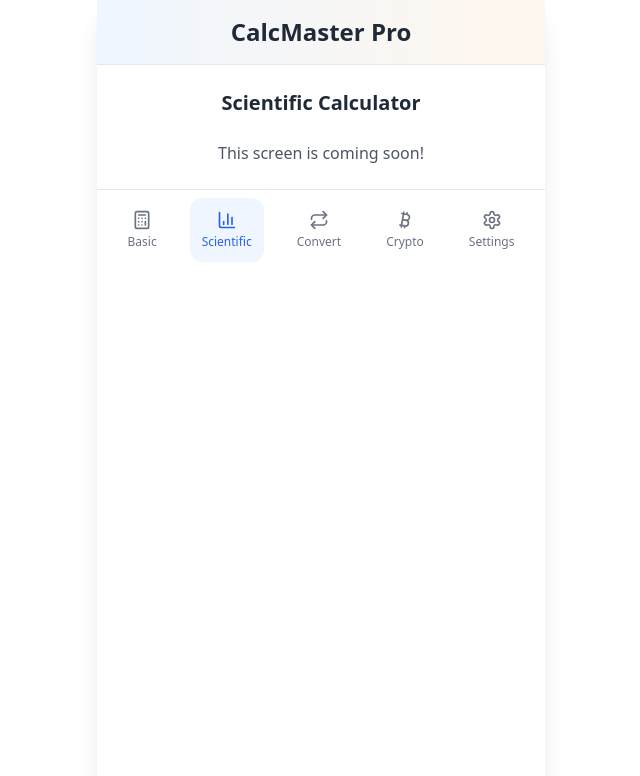
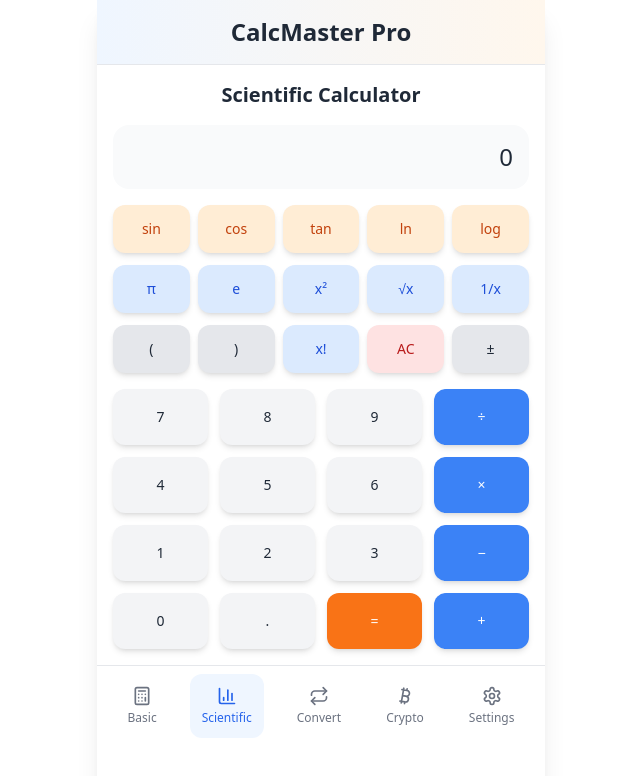
Before and after one commit to mouhcineelkazbouri/calc-master-touch, a React (Vite) app: page / in a window 1280 px wide. Both pictures are taken after a click on the button "Scientific". Shown: the top 776 px of the page, without its empty margins (319-959 px from the left). Built offline with nearby package versions, Linux system fonts and the light colour scheme.

Commit message:
Add scientific calculator screen
Implement the scientific calculator screen with basic functionality.

```diff
--- a/src/pages/Index.tsx
+++ b/src/pages/Index.tsx
@@ -1,4 +1,3 @@
-
 import React, { useState } from 'react';
 import { Calculator, BarChart3, Repeat, Bitcoin, Settings } from 'lucide-react';
 
@@ -54,6 +53,203 @@ const Index = () => {
     );
   };
 
+  // Scientific Calculator Component
+  const ScientificCalculator = () => {
+    const [display, setDisplay] = useState('0');
+    const [previousValue, setPreviousValue] = useState<number | null>(null);
+    const [operation, setOperation] = useState<string | null>(null);
+    const [waitingForNewValue, setWaitingForNewValue] = useState(false);
+
+    const inputNumber = (num: string) => {
+      if (waitingForNewValue) {
+        setDisplay(num);
+        setWaitingForNewValue(false);
+      } else {
+        setDisplay(display === '0' ? num : display + num);
+      }
+    };
+
+    const inputOperation = (nextOperation: string) => {
+      const inputValue = parseFloat(display);
+
+      if (previousValue === null) {
+        setPreviousValue(inputValue);
+      } else if (operation) {
+        const currentValue = previousValue || 0;
+        const newValue = calculate(currentValue, inputValue, operation);
+        setDisplay(String(newValue));
+        setPreviousValue(newValue);
+      }
+
+      setWaitingForNewValue(true);
+      setOperation(nextOperation);
+    };
+
+    const calculate = (firstValue: number, secondValue: number, operation: string) => {
+      switch (operation) {
+        case '+':
+          return firstValue + secondValue;
+        case '−':
+          return firstValue - secondValue;
+        case '×':
+          return firstValue * secondValue;
+        case '÷':
+          return firstValue / secondValue;
+        default:
+          return secondValue;
+      }
+    };
+
+    const performCalculation = () => {
+      const inputValue = parseFloat(display);
+
+      if (previousValue !== null && operation) {
+        const newValue = calculate(previousValue, inputValue, operation);
+        setDisplay(String(newValue));
+        setPreviousValue(null);
+        setOperation(null);
+        setWaitingForNewValue(true);
+      }
+    };
+
+    const scientificOperation = (op: string) => {
+      const value = parseFloat(display);
+      let result = 0;
+
+      switch (op) {
+        case 'sin':
+          result = Math.sin((value * Math.PI) / 180);
+          break;
+        case 'cos':
+          result = Math.cos((value * Math.PI) / 180);
+          break;
+        case 'tan':
+          result = Math.tan((value * Math.PI) / 180);
+          break;
+        case 'ln':
+          result = Math.log(value);
+          break;
+        case 'log':
+          result = Math.log10(value);
+          break;
+        case 'x²':
+          result = value * value;
+          break;
+        case '√':
+          result = Math.sqrt(value);
+          break;
+        case '1/x':
+          result = 1 / value;
+          break;
+        case 'x!':
+          result = factorial(Math.floor(value));
+          break;
+        case 'π':
+          result = Math.PI;
+          break;
+        case 'e':
+          result = Math.E;
+          break;
+        default:
+          return;
+      }
+
+      setDisplay(String(result));
+      setWaitingForNewValue(true);
+    };
+
+    const factorial = (n: number): number => {
+      if (n < 0) return NaN;
+      if (n === 0 || n === 1) return 1;
+      let result = 1;
+      for (let i = 2; i <= n; i++) {
+        result *= i;
+      }
+      return result;
+    };
+
+    const clear = () => {
+      setDisplay('0');
+      setPreviousValue(null);
+      setOperation(null);
+      setWaitingForNewValue(false);
+    };
+
+    const toggleSign = () => {
+      setDisplay(display.charAt(0) === '-' ? display.slice(1) : '-' + display);
+    };
+
+    const ScientificButton = ({ onPress, title, backgroundColor = 'bg-gray-100', textColor = 'text-gray-800', size = 'h-12' }: any) => (
+      <button
+        className={`${size} ${backgroundColor} ${textColor} rounded-xl font-medium text-sm shadow-md hover:shadow-lg active:scale-95 transition-all duration-150 hover:brightness-105`}
+        onClick={onPress}
+      >
+        {title}
+      </button>
+    );
+
+    return (
+      <div className="p-4">
+        <h2 className="text-xl font-semibold text-gray-800 mb-4 text-center">Scientific Calculator</h2>
+
+        {/* Display */}
+        <div className="bg-gray-50 rounded-2xl p-4 mb-4">
+          <div className="text-right text-2xl font-light text-gray-800 break-all">{display}</div>
+        </div>
+
+        {/* Scientific Functions Row 1 */}
+        <div className="grid grid-cols-5 gap-2 mb-3">
+          <ScientificButton onPress={() => scientificOperation('sin')} title="sin" backgroundColor="bg-orange-100" textColor="text-orange-700" />
+          <ScientificButton onPress={() => scientificOperation('cos')} title="cos" backgroundColor="bg-orange-100" textColor="text-orange-700" />
+          <ScientificButton onPress={() => scientificOperation('tan')} title="tan" backgroundColor="bg-orange-100" textColor="text-orange-700" />
+          <ScientificButton onPress={() => scientificOperation('ln')} title="ln" backgroundColor="bg-orange-100" textColor="text-orange-700" />
+          <ScientificButton onPress={() => scientificOperation('log')} title="log" backgroundColor="bg-orange-100" textColor="text-orange-700" />
+        </div>
+
+        {/* Scientific Functions Row 2 */}
+        <div className="grid grid-cols-5 gap-2 mb-3">
+          <ScientificButton onPress={() => scientificOperation('π')} title="π" backgroundColor="bg-blue-100" textColor="text-blue-700" />
+          <ScientificButton onPress={() => scientificOperation('e')} title="e" backgroundColor="bg-blue-100" textColor="text-blue-700" />
+          <ScientificButton onPress={() => scientificOperation('x²')} title="x²" backgroundColor="bg-blue-100" textColor="text-blue-700" />
+          <ScientificButton onPress={() => scientificOperation('√')} title="√x" backgroundColor="bg-blue-100" textColor="text-blue-700" />
+          <ScientificButton onPress={() => scientificOperation('1/x')} title="1/x" backgroundColor="bg-blue-100" textColor="text-blue-700" />
+        </div>
+
+        {/* Scientific Functions Row 3 */}
+        <div className="grid grid-cols-5 gap-2 mb-4">
+          <ScientificButton onPress={() => inputNumber('(')} title="(" backgroundColor="bg-gray-200" />
+          <ScientificButton onPress={() => inputNumber(')')} title=")" backgroundColor="bg-gray-200" />
+          <ScientificButton onPress={() => scientificOperation('x!')} title="x!" backgroundColor="bg-blue-100" textColor="text-blue-700" />
+          <ScientificButton onPress={clear} title="AC" backgroundColor="bg-red-100" textColor="text-red-700" />
+          <ScientificButton onPress={toggleSign} title="±" backgroundColor="bg-gray-200" />
+        </div>
+
+        {/* Basic Calculator Buttons */}
+        <div className="grid grid-cols-4 gap-3">
+          <ScientificButton onPress={() => inputNumber('7')} title="7" size="h-14" />
+          <ScientificButton onPress={() => inputNumber('8')} title="8" size="h-14" />
+          <ScientificButton onPress={() => inputNumber('9')} title="9" size="h-14" />
+          <ScientificButton onPress={() => inputOperation('÷')} title="÷" backgroundColor="bg-blue-500" textColor="text-white" size="h-14" />
+
+          <ScientificButton onPress={() => inputNumber('4')} title="4" size="h-14" />
+          <ScientificButton onPress={() => inputNumber('5')} title="5" size="h-14" />
+          <ScientificButton onPress={() => inputNumber('6')} title="6" size="h-14" />
+          <ScientificButton onPress={() => inputOperation('×')} title="×" backgroundColor="bg-blue-500" textColor="text-white" size="h-14" />
+
+          <ScientificButton onPress={() => inputNumber('1')} title="1" size="h-14" />
+          <ScientificButton onPress={() => inputNumber('2')} title="2" size="h-14" />
+          <ScientificButton onPress={() => inputNumber('3')} title="3" size="h-14" />
+          <ScientificButton onPress={() => inputOperation('−')} title="−" backgroundColor="bg-blue-500" textColor="text-white" size="h-14" />
+
+          <ScientificButton onPress={() => inputNumber('0')} title="0" size="h-14" />
+          <ScientificButton onPress={() => inputNumber('.')} title="." size="h-14" />
+          <ScientificButton onPress={performCalculation} title="=" backgroundColor="bg-orange-500" textColor="text-white" size="h-14" />
+          <ScientificButton onPress={() => inputOperation('+')} title="+" backgroundColor="bg-blue-500" textColor="text-white" size="h-14" />
+        </div>
+      </div>
+    );
+  };
+
   // Simple placeholder components for other screens
   const OtherScreen = ({ title }: { title: string }) => (
     <div className="p-6 text-center">
@@ -67,7 +263,7 @@ const Index = () => {
       case 'basic':
         return <BasicCalculator />;
       case 'scientific':
-        return <OtherScreen title="Scientific Calculator" />;
+        return <ScientificCalculator />;
       case 'converter':
         return <OtherScreen title="Unit Converter" />;
       case 'crypto':
```
